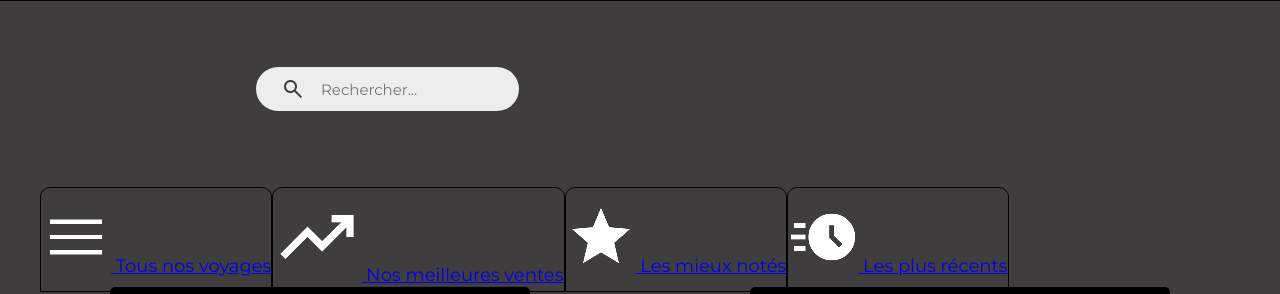
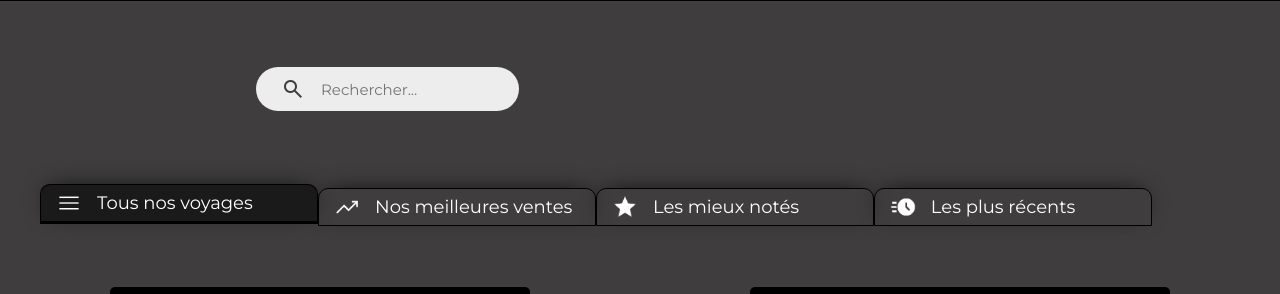
Before and after one commit to An-TwoOne/Projet_Click-journeY, a PHP site: page /page_destination.php in a window 1280 px wide. Shown: the part 93-387 px from the top of the page. Run offline with PHP 8.4, Linux system fonts and the light colour scheme.

Commit message:
amélioration apparence

```diff
--- a/page_destination.css
+++ b/page_destination.css
@@ -46,32 +46,50 @@ body {
 
 .onglets{
     display:flex;
+    align-items: center;
     justify-content: space-between;
     position: absolute;
     top: 33%;
 
 
 }
-.onglets > li {
+.onglets > li  {
+    flex: 1;
     list-style: none;
-    display: flex;
-    align-items: center;
-    font-family: var(--police);
-    color: var(--blanc);
-    font-size : var(--taille-police);
     border: 1px solid black;
     border-top-left-radius: 10px;
     border-top-right-radius: 10px;
     padding-top: 5px;
     padding-bottom: 5px;
+    padding-right: 15px;
     cursor: pointer;
     transition: all 0.3s ease;
+    box-shadow: 0px -4px 25px -10px var(--noir);
+
 
 }
 
+.onglets > li:hover {
+    background-color:#555;
 
+}
+.onglets > li.active {
+    background-color: #1a1a1a;
+    border-bottom: 3px solid var(--noir);
+    transform:translateY(-3px);
+}
 
-li > img {
+.onglets > li a  {
+    display: flex;
+    align-items: center;
+    text-decoration: none;
+    color : var(--blanc);
+    font-family: var(--police);
+    font-size: var(--taille-police);
+
+}
+
+li > a > img {
     margin-left: 15px;
     margin-right: 15px;
     width: 10%;
--- a/page_destination.php
+++ b/page_destination.php
@@ -39,25 +39,34 @@
             </div>
         </form>
     </div>
-
+    <?php $active_class = ($filtre === 'tous') ? 'active' : ''; ?>
     <ul class="onglets">
-        <li><a href="?filtre=tous">
+        <li class="<?= $filtre === 'tous' ? 'active' : '' ?>">
+            <a href="?filtre=tous">
                 <img src="contenu_css/menu_icon.png" alt="tous">
                 Tous nos voyages
-        </a></li>
-        <li><a href="?filtre=tendance">
-            <img src="contenu_css/tendance.png" alt="tendance">
+            </a>
+        </li>
+        <li class="<?= $filtre === 'tendance' ? 'active' : '' ?>">
+            <a href="?filtre=tendance">
+                <img src="contenu_css/tendance_icon.png" alt="tendance">
                 Nos meilleures ventes
-        </a></li>
-        <li><a href="?filtre=notes">
+            </a>
+        </li>
+        <li class="<?= $filtre === 'notes' ? 'active' : '' ?>">
+            <a href="?filtre=notes">
                 <img src="contenu_css/etoile_icon.png" alt="etoile">
                 Les mieux notés
-        </a></li>
-        <li><a href="?filtre=recent">
+            </a>
+        </li>
+        <li class="<?= $filtre === 'recent' ? 'active' : '' ?>">
+            <a href="?filtre=recent">
                 <img src="contenu_css/recent_icon.png" alt="horloge">
                 Les plus récents
-        </a></li>
+            </a>
+        </li>
     </ul>
+
     <div id="conteneur">
         <?php foreach ($voyages as $voyage):
         $titre = $voyage['titre'];
@@ -144,8 +153,5 @@
         </form>
     </div>
 
-
-
-
 </body>
 </html>
```
Also changed, not shown: contenu_css/tendance.png (deleted), contenu_css/tendance_icon.png. Lines whose indentation alone changed are shown as unchanged.
